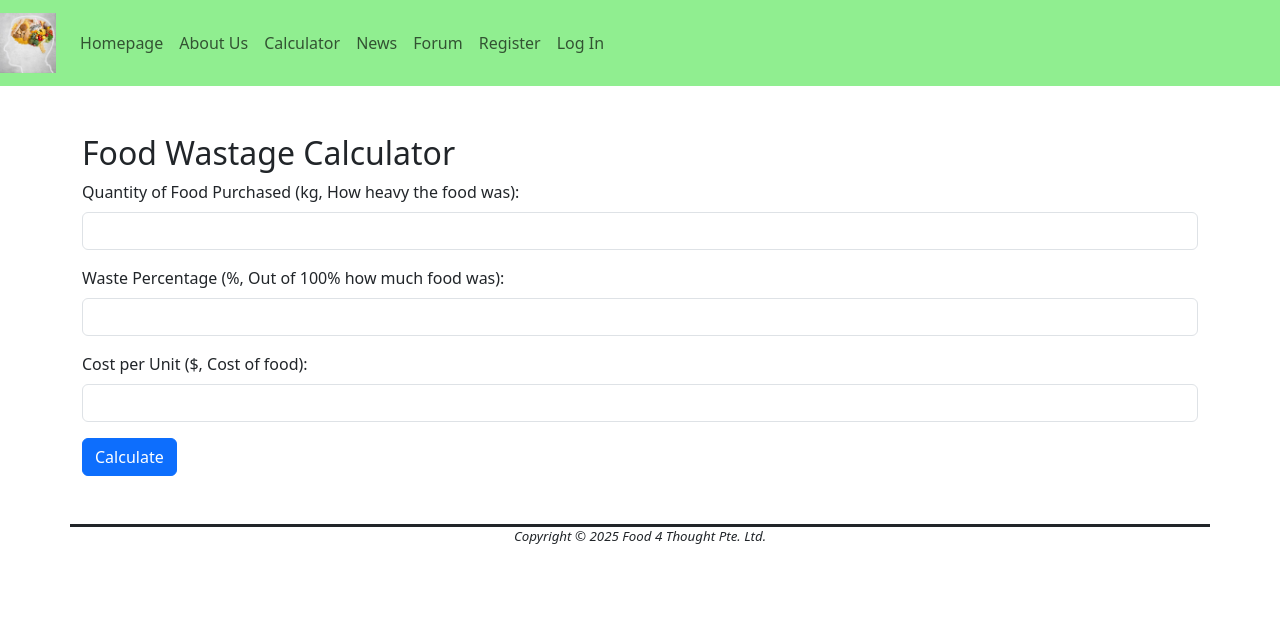
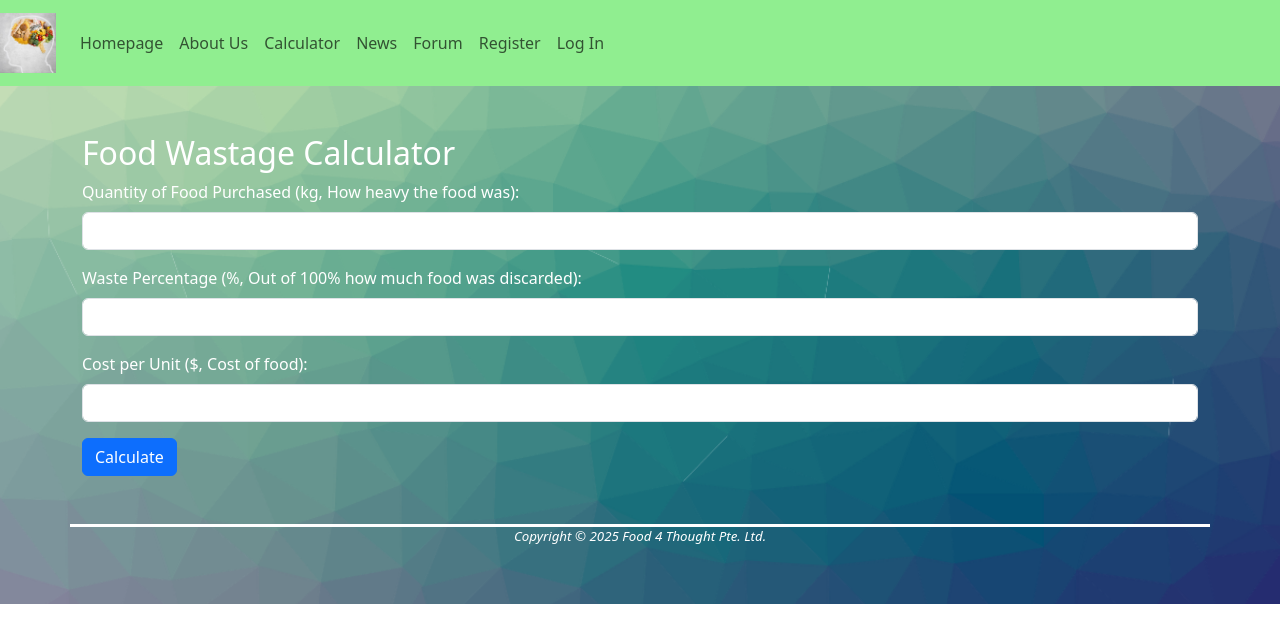
Before and after one commit to JolieNgai/INF1005-P3-6, a PHP site: page /calculator.php in a window 1280 px wide. Shown: the top 643 px of the page. Run offline with PHP 8.4, Linux system fonts and the light colour scheme.

Commit message:
Added bg to calculator

```diff
--- a/calculator.php
+++ b/calculator.php
@@ -1,5 +1,16 @@
+<!DOCTYPE html>
+<html lang="en">
+<head>
+  <meta charset="UTF-8">
+  <meta name="viewport" content="width=device-width, initial-scale=1.0">
+  <title>Food Wastage Calculator</title>
+
+  <link rel="stylesheet" href="../css/main.css">
   <?php include('inc/head.inc.php'); ?>
   <?php include('inc/nav.inc.php'); ?>
+</head>
+
+<body class= "calc-bg">
 
   <link rel="stylesheet" href="../css/main.css">
 
@@ -12,7 +23,7 @@
         <div class="invalid-feedback">Please enter the quantity.</div>
       </div>
       <div class="mb-3">
-      <label for="waste_percentage" class="form-label">Waste Percentage (%, Out of 100% how much food was):</label>
+        <label for="waste_percentage" class="form-label">Waste Percentage (%, Out of 100% how much food was discarded):</label>
         <input type="number" step="any" name="waste_percentage" id="waste_percentage" class="form-control" required>
         <div class="invalid-feedback">Please enter the waste percentage.</div>
       </div>
@@ -93,3 +104,6 @@
     });
   });
   </script>
+
+</body>
+</html>
--- a/css/main.css
+++ b/css/main.css
@@ -168,3 +168,14 @@
     margin-top: 20px;
     margin-bottom: 20px;
 }
+
+
+/* CALCULATOR codes */
+.calc-bg
+{
+    background-image: url('/images/Body-Bg.png');
+    background-size: cover; /* Make the image cover the entire header */
+    background-position: center; /* Center the image */
+    background-repeat: no-repeat; /* Prevent the image from repeating */
+    color: #ffffff; /* Set text color to white for better contrast */
+}
```
Lines whose indentation alone changed are shown as unchanged.
